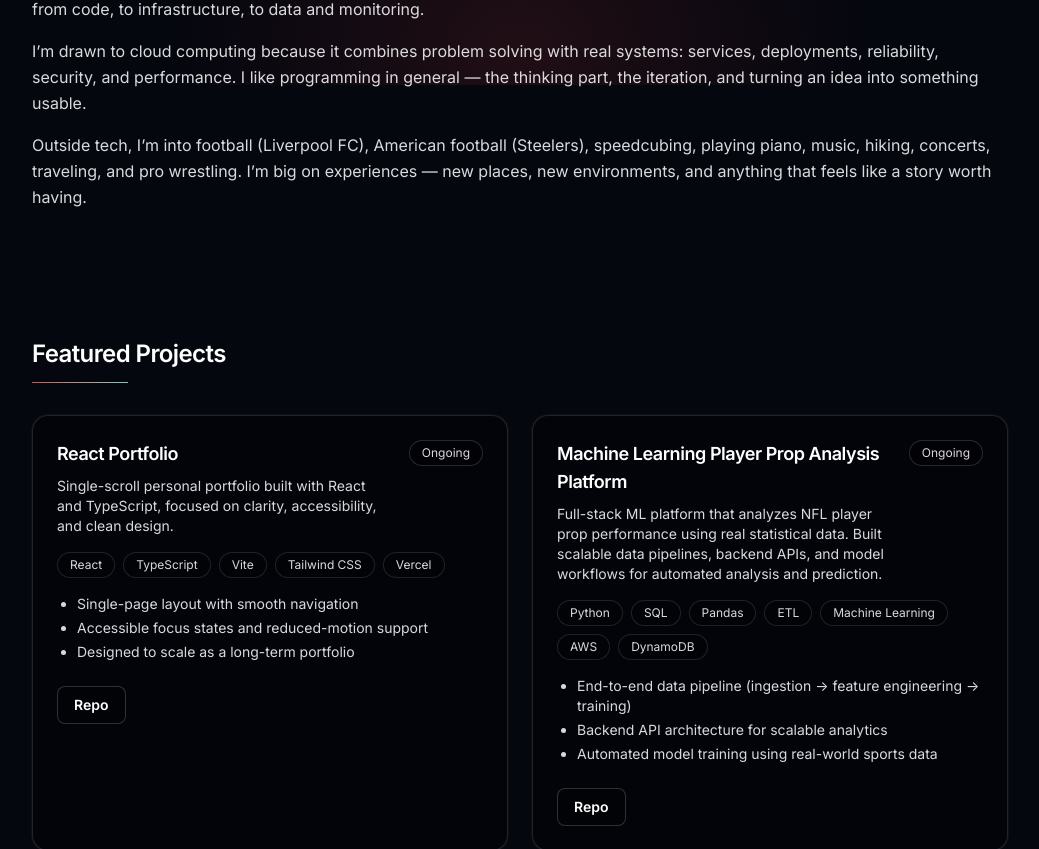
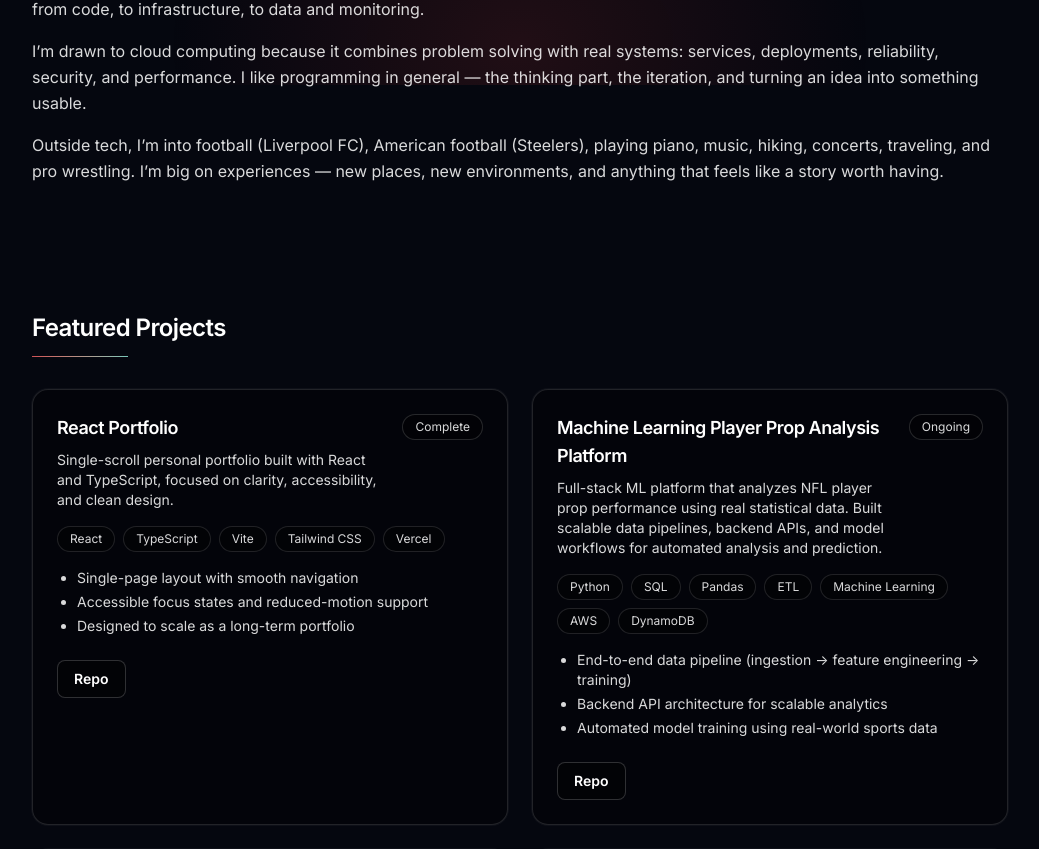
Before and after one commit to seidcubro/react-portfolio, a React (Vite) app: page / in a window 1280 px wide. Shown: the part 715-1564 px from the top of the page, without its empty margins (120-1159 px from the left). Built offline with nearby package versions, Linux system fonts and the light colour scheme.

Commit message:
Modified headshot, slightly modified project sections.

```diff
--- a/src/data/projects.ts
+++ b/src/data/projects.ts
@@ -20,7 +20,7 @@ export const featuredProjects: Project[] = [
       "Designed to scale as a long-term portfolio",
     ],
     repoUrl: "https://github.com/seidcubro/react-portfolio",
-    status: "Ongoing",
+    status: "Complete",
   },
   {
   title: "Machine Learning Player Prop Analysis Platform",
@@ -50,7 +50,7 @@ export const featuredProjects: Project[] = [
     ],
     repoUrl:
       "https://github.com/seidcubro/cs361-iot-cloud-telemetry-platform",
-    status: "Ongoing",
+    status: "Complete",
   },
   {
     title: "Cloud Computing Practicum",
--- a/src/sections/About.tsx
+++ b/src/sections/About.tsx
@@ -16,8 +16,8 @@ export default function About() {
         </p>
 
         <p>
-          Outside tech, I’m into football (Liverpool FC), American football (Steelers), speedcubing,
-          playing piano, music, hiking, concerts, traveling, and pro wrestling. I’m big on experiences —
+          Outside tech, I’m into football (Liverpool FC), American football (Steelers), playing
+          piano, music, hiking, concerts, traveling, and pro wrestling. I’m big on experiences —
           new places, new environments, and anything that feels like a story worth having.
         </p>
       </div>
```
Also changed, not shown: public/headshot.png.
